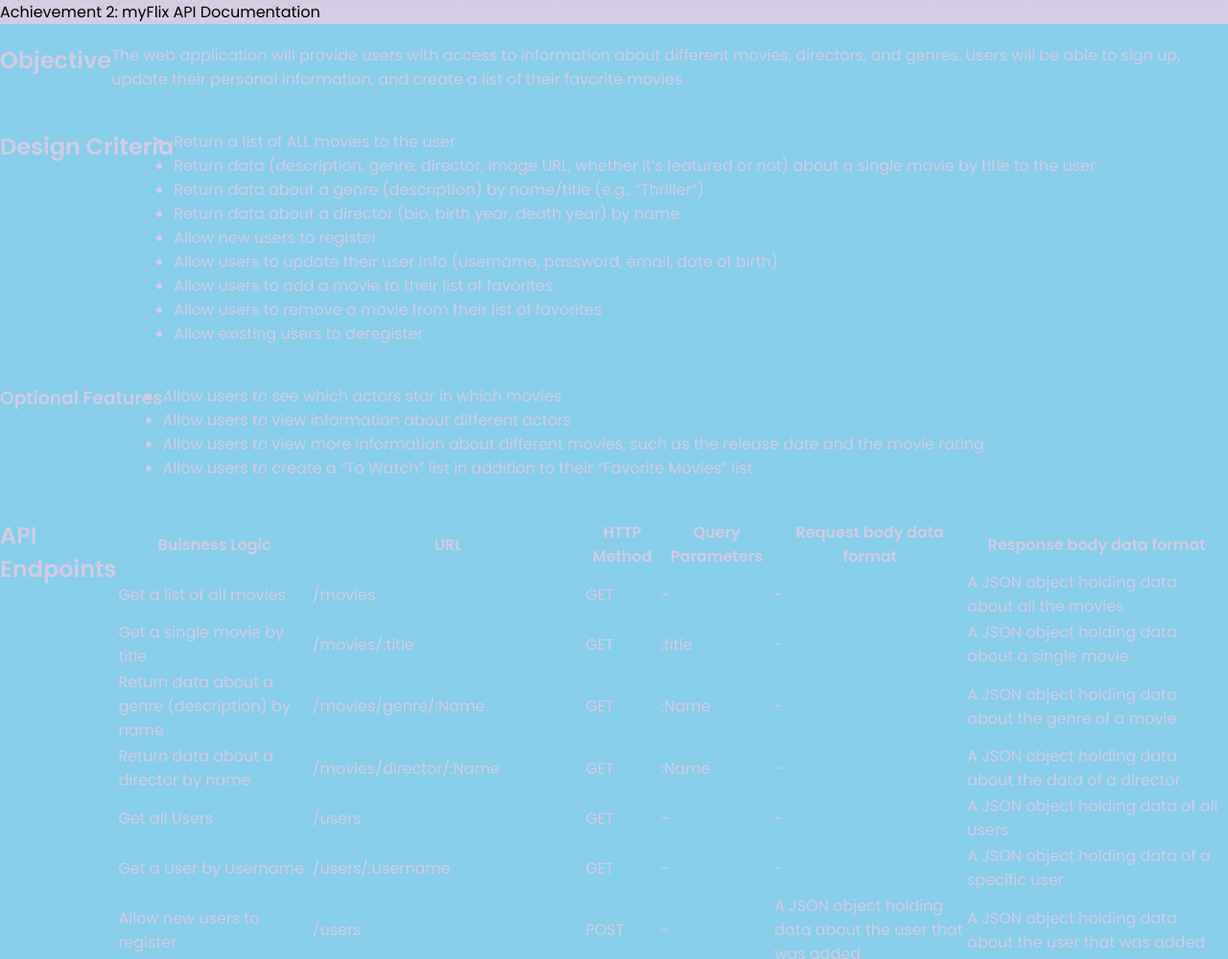
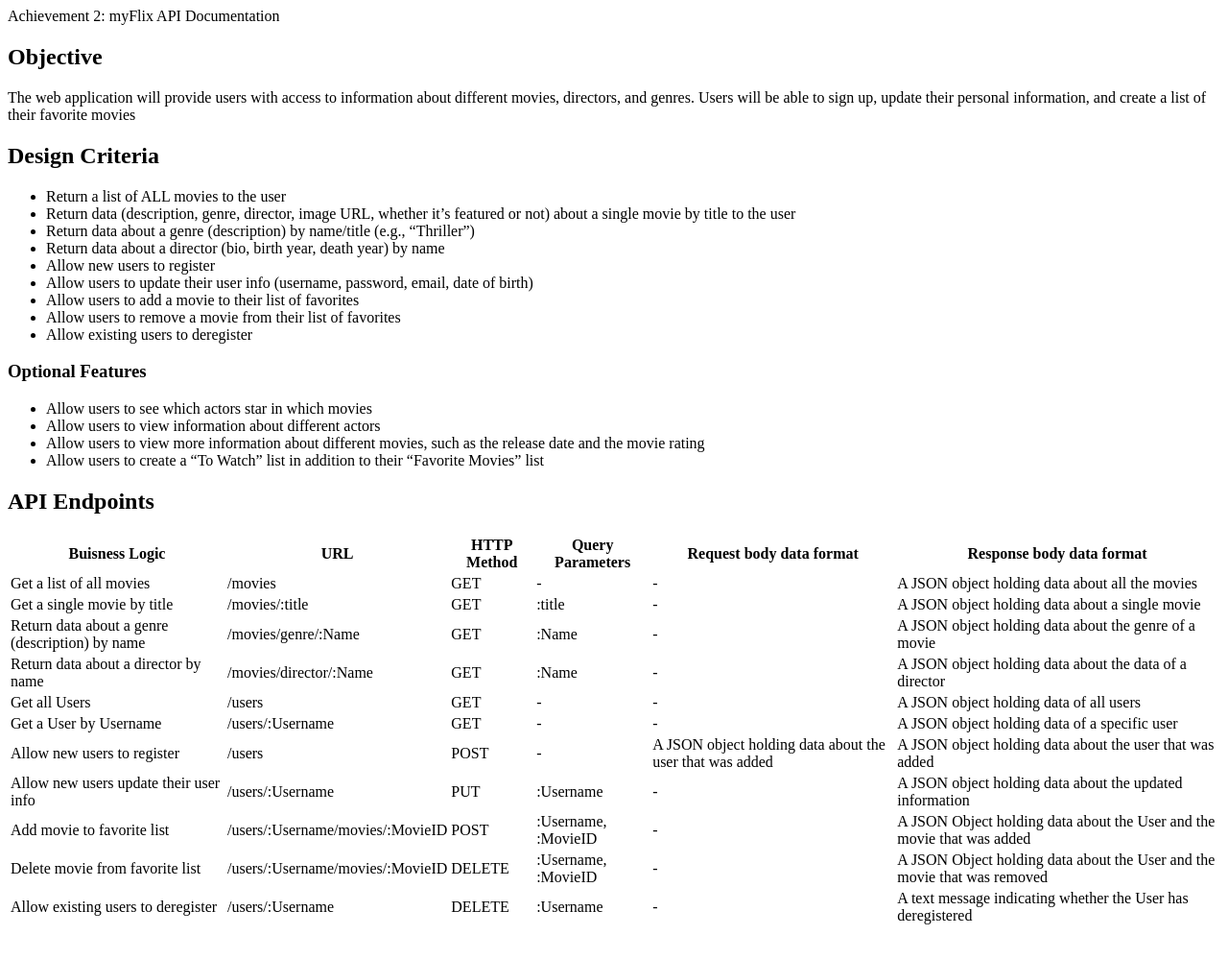
Before and after one commit to theo-githu/myFlix-App, a website: page public/documentation.html in a window 1280 px wide. Shown: the top 999 px of the page at 96% size. After the commit the page ends 974 px from the top, so only its background shows below. Drawn offline with Linux system fonts and the light colour scheme; files that its build step writes are made by us from their sources.

Commit message:
remove styling

```diff
--- a/public/documentation.html
+++ b/public/documentation.html
@@ -5,20 +5,19 @@
     <meta http-equiv="X-UA-Compatible" content="IE=edge">
     <meta name="viewport" content="width=device-width, initial-scale=1.0">
     <title>myFlix Documentation</title>
-    <link rel="stylesheet" href="public/styles.css"/>
 </head>
 
 <body>
     <header>Achievement 2: myFlix API Documentation</header>
 
-    <div class="objective-container">
+    <div>
         <h2>Objective</h2>
         <p>The web application will provide users with access to information about different
             movies, directors, and genres. Users will be able to sign up, update their
             personal information, and create a list of their favorite movies</p>
     </div>
 
-   <div class="criteria-container">
+   <div>
     <h2>Design Criteria</h2>
     <ul>
         <li>Return a list of ALL movies to the user</li>
@@ -33,7 +32,7 @@
     </ul>
    </div>
 
-   <div class="feature-container">
+   <div>
     <h3>Optional Features</h3>
     <ul>
         <li>Allow users to see which actors star in which movies</li>
@@ -44,10 +43,10 @@
     </ul>
    </div>
 
-   <div class="endpoints-container">
+   <div>
    <h2>API Endpoints</h2>
 
-    <table class="table">
+    <table>
      <thead>
         <tr>
             <th>Buisness Logic</th>
--- a/public/styles.css
+++ /dev/null
@@ -1,44 +0,0 @@
-@import url("https://fonts.googleapis.com/css2?family=Poppins:wght@200;400;600&display=swap");
-
-*{
-    box-sizing: border-box;
-    padding: 0;
-    margin: 0;
-    font-family: "poppins", sans-serif;
-}
-
-body {
-    height: 100vh;
-    background: #D3CCE3;  /* fallback for old browsers */
-    background: -webkit-linear-gradient(to top, #E9E4F0, #D3CCE3);  /* Chrome 10-25, Safari 5.1-6 */
-    background: linear-gradient(to top, #E9E4F0, #D3CCE3); /* W3C, IE 10+/ Edge, Firefox 16+, Chrome 26+, Opera 12+, Safari 7+ */
-}
-
-.objective-container{
-    display: flex;
-    color:#D3CCE3;
-    background-color: skyblue;
-    padding: 20px 0;
-}
-
-.criteria-container{
-    display: flex;
-    color:#D3CCE3;
-    background-color: skyblue;
-    padding: 20px 0;
-
-}
-
-.feature-container{
-    display: flex;
-    color:#D3CCE3;
-    background-color: skyblue;
-    padding: 20px 0;
-}
-
-.endpoints-container{
-    display: flex;
-    color:#D3CCE3;
-    background-color: skyblue;
-    padding: 20px 0;
-}
```
